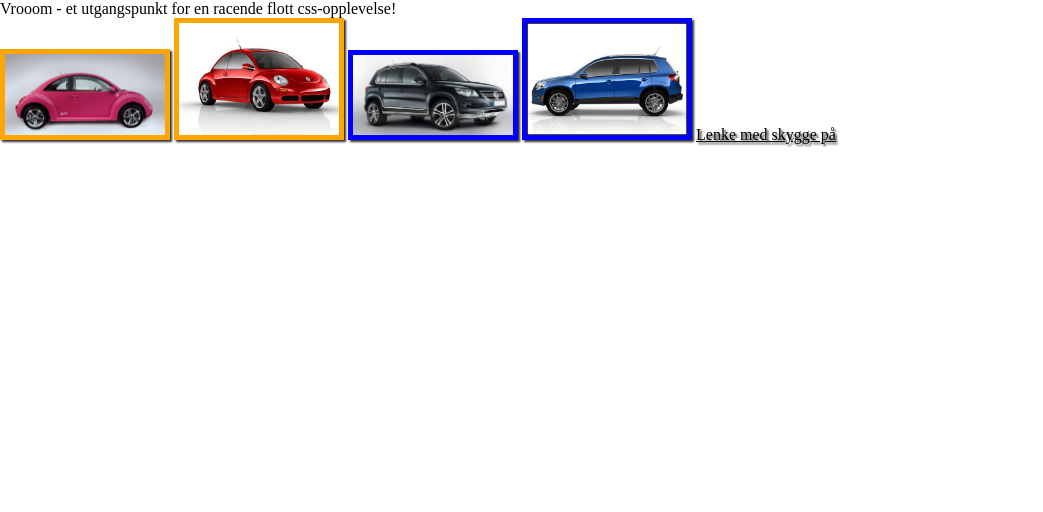
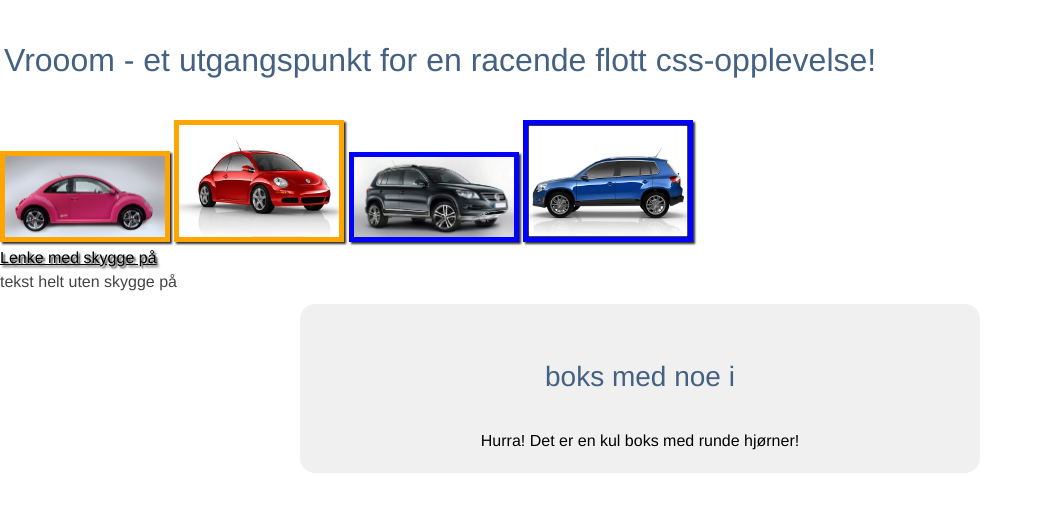
Before and after one commit to mesan/css-kurs, a plain HTML site: page kode/wroom/index.html in a window 1280 px wide. Shown: the whole page, without its empty margins (0-1043 px from the left). Drawn offline with Linux system fonts and the light colour scheme.

Commit message:
litt mer eksempel.css

```diff
--- a/kode/wroom/index.html
+++ b/kode/wroom/index.html
@@ -27,10 +27,19 @@
 				<img src="images/volkswagen-beetle-red.jpg" />
 				<img src="images/volkswagen-tiguan-nero.jpg" />
 				<img src="images/volkswagen-tiguan.jpg" />
-
-				<a href="#">Lenke med skygge på</a>
+				<br />
+				<p>
+					<a href="#">Lenke med skygge på</a>
+				</p>
+				<p>tekst helt uten skygge på</p>
 			</div>
 
+			<div class="container rounded-corners">
+				<h2>boks med noe i</h2>
+				<p>
+					Hurra! Det er en kul boks med runde hjørner!
+				</p>
+			</div>
 			<footer>
 				<p>
 
--- a/kode/wroom/styles/examples.css
+++ b/kode/wroom/styles/examples.css
@@ -1,3 +1,60 @@
+
+html{
+    margin-bottom: 1px;
+    min-height: 100%;
+}
+body {
+    background: #FFFFFF;
+    color: #444;
+    font-family: Helvetica, Arial, sans-serif;
+    font-size: 16px;
+}
+
+/****************
+ * Nesting and grouping
+ ****************/
+
+/* Grouping - flere selektorer, samme stil.
+ * Litt mindre kode */
+h1, h2, h3{
+    color: #446181;
+    line-height: 2.500em;
+    margin: 0.625em 0.125em;
+}
+
+h1{ font-size: 2.000em; }
+h2{ font-size: 1.750em; }
+h3{ font-size: 1.500em; }
+
+
+p{
+    font-size: 1em;
+    line-height: 1.5;
+}
+
+.rounded-corners{
+    border-radius: 0.938em;
+    -moz-border-radius: 0.938em;
+    -webkit-border-radius: 0.938em;
+}
+
+.container{
+    background: #F0F0F0;
+    width: 50%;
+
+    margin-left:auto;
+    margin-right:auto;
+
+    padding: 1.250em;
+    margin-top: 0.625em;
+    text-align: center;
+}
+
+/* Nesting - spesifisering av stil - selector inni selector */
+.container p{
+    color:#000000;
+}
+
 /***************
  * CSS3-selectors
  ***************/
```
Also changed, not shown: kode/wroom/html-snippets/noNO.html (+2 -0 lines), 2 other files.
